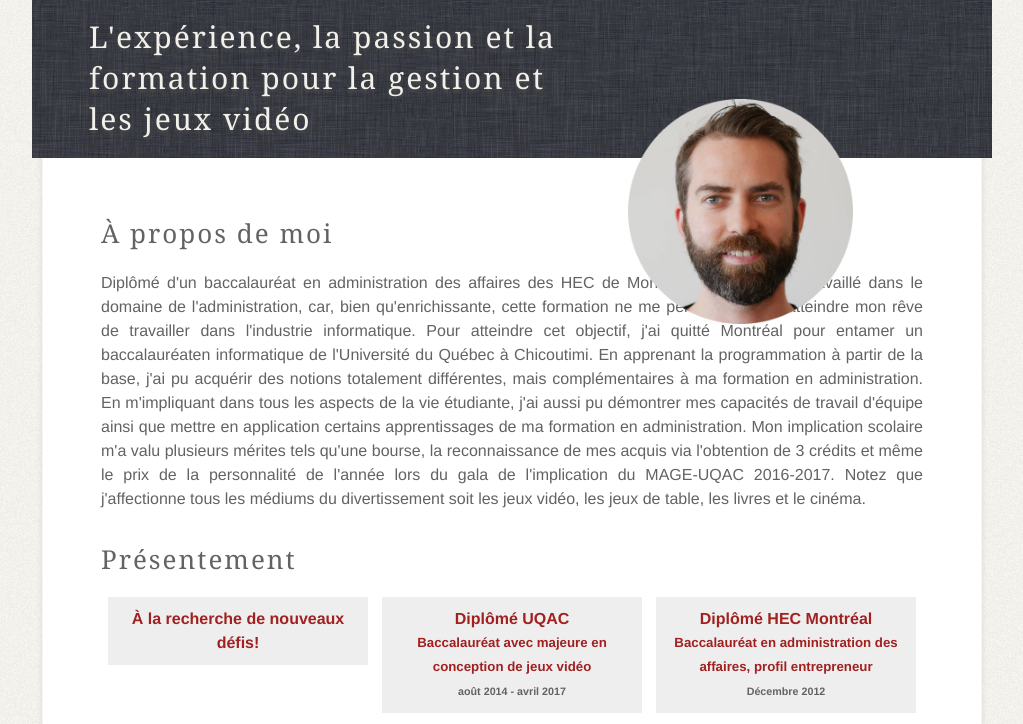
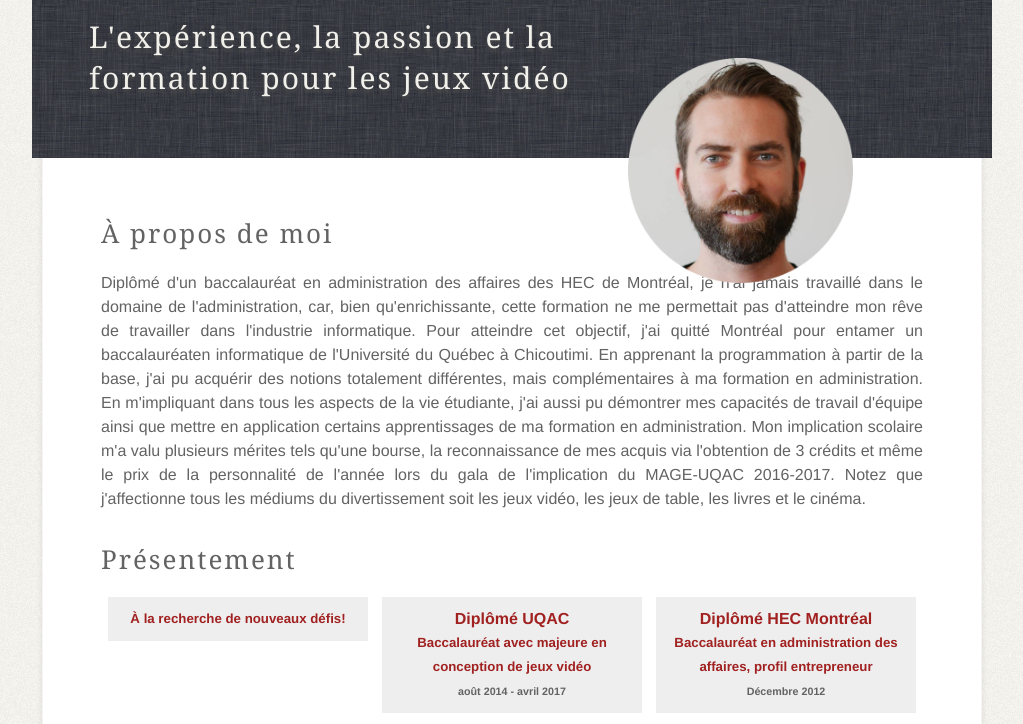
Before and after one commit to BarbeBleue/barbebleue.github.io, a plain HTML site: page index.html in a window 1280 px wide. Shown: the part 231-955 px from the top of the page, without its empty margins (128-1151 px from the left). Drawn offline with Linux system fonts and the light colour scheme.

Commit message:
MinorUpdate index

```diff
--- a/index.html
+++ b/index.html
@@ -21,7 +21,7 @@
 		    <!--<p class="language"><a href="index_En.html">English version</a></p>-->
 		    <div id="header">
 			    <h1> Salut! je m'appelle Simon Côté-Duchesne </h1>
-			    <h2> L'expérience, la passion et la formation pour la gestion et les jeux vidéo </h2>
+			    <h2> L'expérience, la passion et la formation pour les jeux vidéo </h2>
 			    <p class="btn"><img src="images/home-header-btn.png"></p>
 		    </div>
 			<div id="content">
@@ -29,7 +29,7 @@
 				<p id="profil-texte">Diplômé d'un baccalauréat en administration des affaires des HEC de Montréal, je n'ai jamais travaillé dans le domaine de l'administration, car, bien qu'enrichissante, cette formation ne me permettait pas d'atteindre mon rêve de travailler dans l'industrie informatique. Pour atteindre cet objectif, j'ai quitté Montréal pour entamer un baccalauréaten informatique de l'Université du Québec à Chicoutimi. En apprenant la programmation à partir de la base, j'ai pu acquérir des notions totalement différentes, mais complémentaires à ma formation en administration. En m'impliquant dans tous les aspects de la vie étudiante, j'ai aussi pu démontrer mes capacités de travail d'équipe ainsi que mettre en application certains apprentissages de ma formation en administration. Mon implication scolaire m'a valu plusieurs mérites tels qu'une bourse, la reconnaissance de mes acquis via l'obtention de 3 crédits et même le prix de la personnalité de l'année lors du gala de l'implication du MAGE-UQAC 2016-2017. Notez que j'affectionne tous les médiums du divertissement soit les jeux vidéo, les jeux de table, les livres et le cinéma.</p>
 				<div><h3>Présentement</h3></div>
 				<div class="portfolio-item">
-					<a><h4>À la recherche de nouveaux défis!</h4></a>
+					<a><h5>À la recherche de nouveaux défis!</h5></a>
 				</div>
 				<div class="portfolio-item">
 					<a href="http://programmes.uqac.ca/6908" target="_blank"><h4>Diplômé UQAC</h4><h5>Baccalauréat avec majeure en conception de jeux vidéo</h5></a>
```
